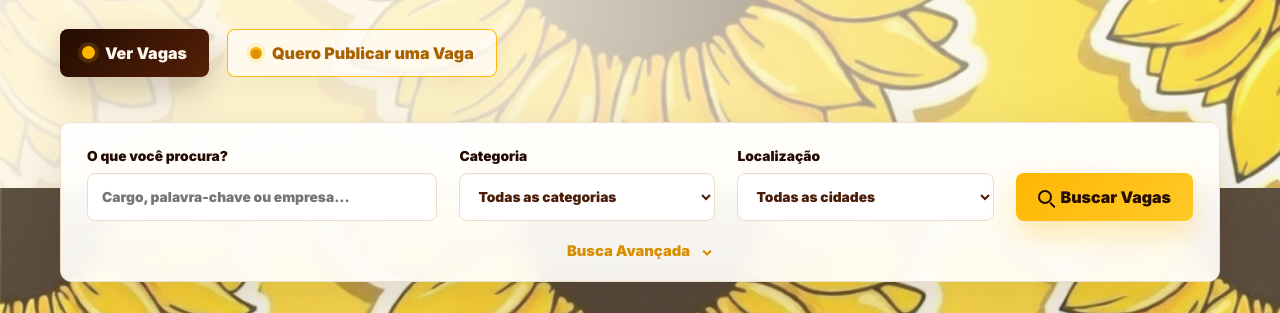
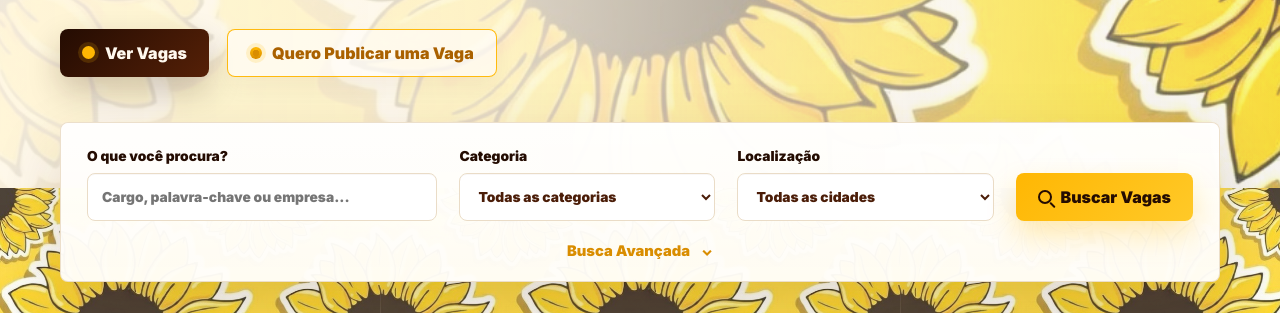
Before and after one commit to gustavomotafa-create/guia-extremo-sul-ba, a plain HTML site: page index.html in a window 1280 px wide. Shown: the part 439-752 px from the top of the page. Drawn offline with Linux system fonts and the light colour scheme; a script that the page names is missing.

Commit message:
Revert "Ajusta fundo global e cards de destaque"
This reverts commit 5f216385dad09ff8d68719358613faf8eed25f61.

```diff
--- a/styles.css
+++ b/styles.css
@@ -33,12 +33,10 @@ body {
   min-width: 320px;
   overflow-x: hidden;
   background:
-    linear-gradient(rgba(255, 244, 214, 0.24), rgba(255, 244, 214, 0.16)),
+    linear-gradient(rgba(255, 248, 234, 0.12), rgba(255, 248, 234, 0.12)),
     url("./assets/sunflower-bg.jpg");
-  background-color: #fff4d8;
-  background-position: center;
-  background-size: cover;
-  background-repeat: no-repeat;
+  background-size: 520px 520px;
+  background-repeat: repeat;
   background-attachment: fixed;
   color: var(--brown);
   font-family: "Inter", system-ui, -apple-system, BlinkMacSystemFont, "Segoe UI", sans-serif;
@@ -427,22 +425,15 @@ main {
   margin-top: 32px;
 }
 
-.search-card,
-.filter-panel,
-.share-card,
-.value-strip {
+.search-card {
   position: relative;
   z-index: 5;
-  border: 1px solid rgba(234, 220, 199, 0.9);
-  border-radius: 12px;
-  background: rgba(255, 253, 248, 0.94);
-  box-shadow: var(--shadow-float);
-  backdrop-filter: blur(8px);
-}
-
-.search-card {
   margin-top: -66px;
   padding: 25px 26px 20px;
+  border: 1px solid rgba(234, 220, 199, 0.9);
+  border-radius: 8px;
+  background: rgba(255, 253, 248, 0.97);
+  box-shadow: var(--shadow-float);
 }
 
 .search-card::before {
```
